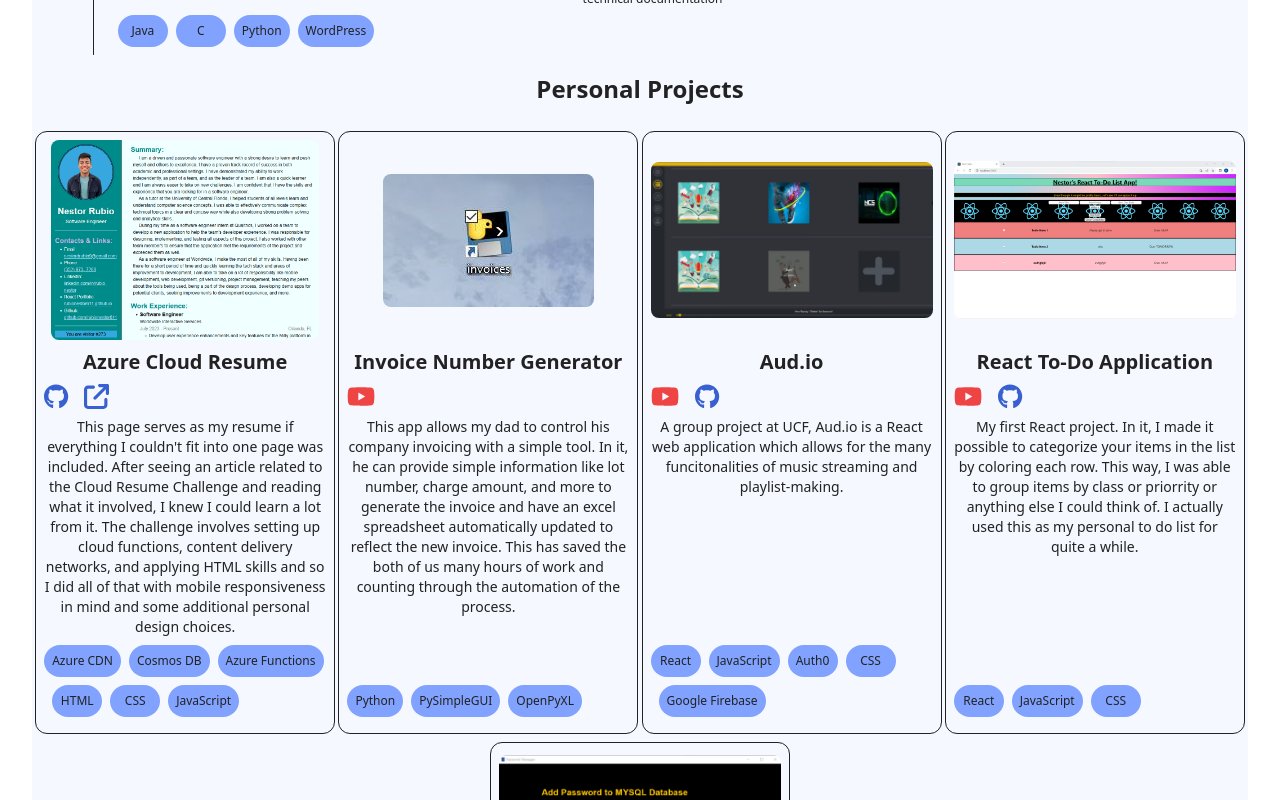
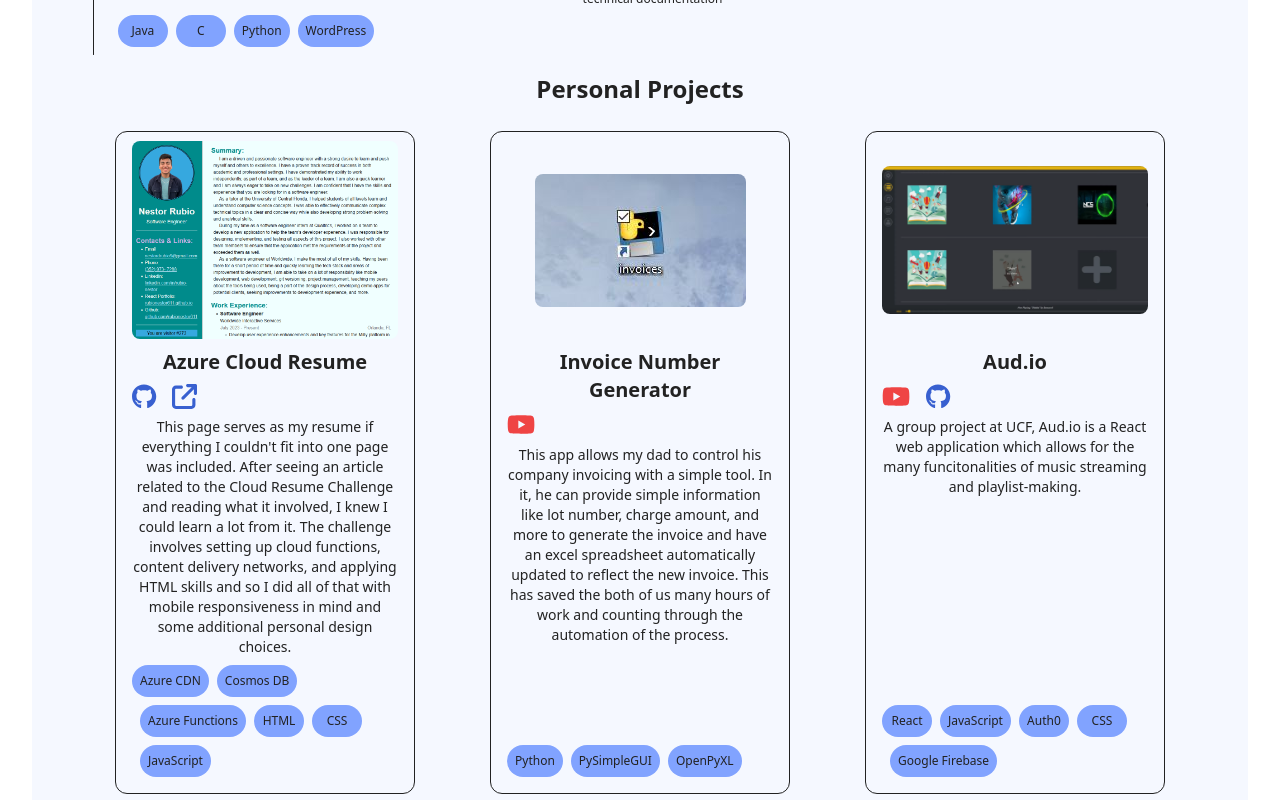
Before and after one commit to rubionestor611/rubionestor611.github.io, a React (Vite) app: page / in a window 1280 px wide. Shown: the part 2500-3300 px from the top of the page. Built offline with nearby package versions, Linux system fonts and the light colour scheme.

Commit message:
Alyssa's ideas for padding

```diff
--- a/src/sections/Experience.tsx
+++ b/src/sections/Experience.tsx
@@ -2,7 +2,7 @@
 import { useTheme } from "../components/ThemeContext";
 import { experiences, projects } from "../utils/utils";
 import { faGithub, faYoutube } from "@fortawesome/free-brands-svg-icons";
-import { faArrowUpRightFromSquare, faLink } from "@fortawesome/free-solid-svg-icons";
+import { faArrowUpRightFromSquare } from "@fortawesome/free-solid-svg-icons";
 
 const Experience = () => {
   const {isDarkMode} = useTheme();
@@ -20,7 +20,7 @@
       </div>
       <div className="bg-lightBG1 dark:bg-darkBG1 flex flex-col justify-center pt-4 pb-[24px]">
         <p className="self-center text-lightText dark:text-darkText text-[24px] font-bold mb-[24px]">Personal Projects</p>
-        <div className="flex flex-row justify-evenly flex-wrap gap-y-2">
+        <div className="flex flex-row justify-evenly flex-wrap gap-y-2 px-4 gap-x-2">
         {
           projects.map((item,index) => (
             ProjectItem(item,index)
@@ -85,7 +85,7 @@
   index:number
   ) => {
     return (
-      <div key={`${index}`} className="w-[300px] border border-lightText dark:border-darkText p-2 flex flex-col rounded-xl gap-2">
+      <div key={`${index}`} className="w-[300px] border border-lightText dark:border-darkText p-2 px-4 flex flex-col rounded-xl gap-2">
         <div className="self-center flex flex-row justify-center items-center h-[200px]">
           <img src={project.img} className="relative top-0 self-center object-fill rounded-lg max-h-[200px]"/>
         </div>
```
